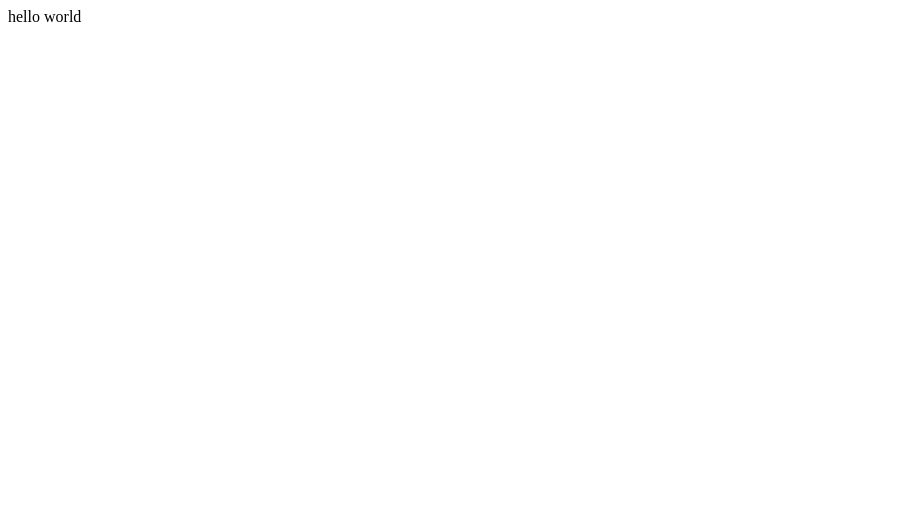
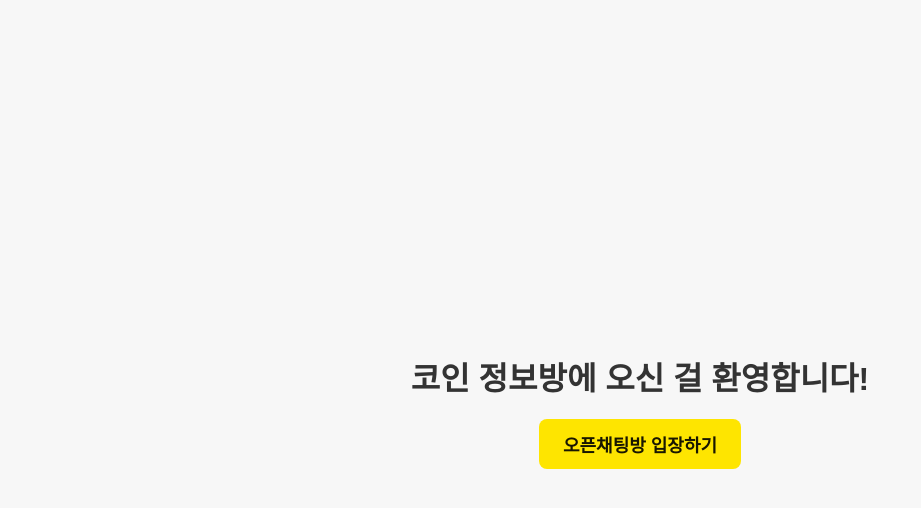
Before and after one commit to kkmjjso120/kkmjjso120.github.io, a plain HTML site: page index.html in a window 1280 px wide. Shown: the whole page, without its empty margins (0-921 px from the left). Drawn offline with Linux system fonts and the light colour scheme.

Commit message:
Add files via upload

```diff
--- a/index.html
+++ b/index.html
@@ -1 +1,44 @@
-hello world
+<!DOCTYPE html>
+<html lang="ko">
+<head>
+  <meta charset="UTF-8" />
+  <meta name="viewport" content="width=device-width, initial-scale=1.0" />
+  <title>코인 정보방</title>
+  <style>
+    body {
+      display: flex;
+      flex-direction: column;
+      justify-content: center;
+      align-items: center;
+      height: 100vh;
+      margin: 0;
+      font-family: sans-serif;
+      background-color: #f7f7f7;
+    }
+    h1 {
+      margin-bottom: 20px;
+      color: #333;
+    }
+    .btn {
+      display: inline-block;
+      padding: 12px 24px;
+      background-color: #fee500; /* 카카오톤 */
+      color: #181600;
+      font-size: 18px;
+      font-weight: bold;
+      text-decoration: none;
+      border-radius: 8px;
+      transition: background-color 0.3s;
+    }
+    .btn:hover {
+      background-color: #e5cd00;
+    }
+  </style>
+</head>
+<body>
+  <h1>코인 정보방에 오신 걸 환영합니다!</h1>
+  <a class="btn" href="https://open.kakao.com/o/여기에채팅방코드" target="_blank" rel="noopener">
+    오픈채팅방 입장하기
+  </a>
+</body>
+</html>
```
